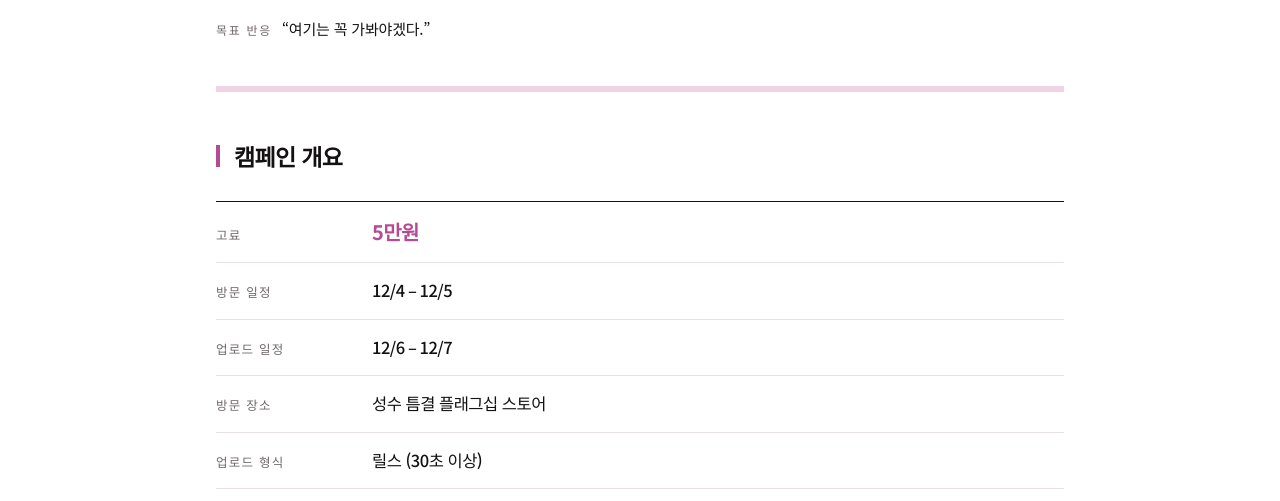
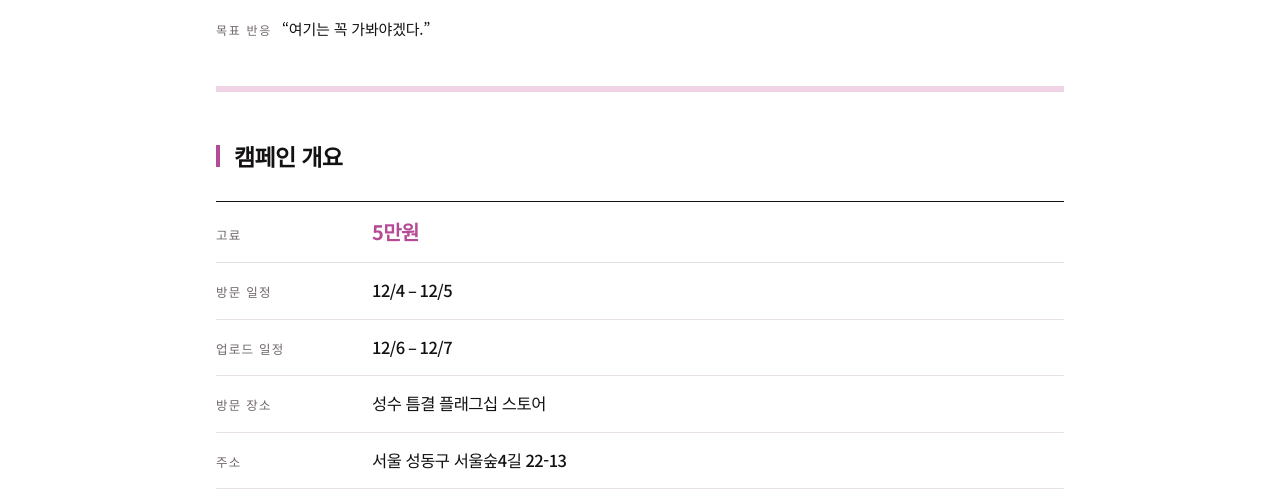
Before and after one commit to hwangyksiriai/teumgyul-fashion, a plain HTML site: page visit-7qmf2n/index.html in a window 1280 px wide. Shown: the part 445-946 px from the top of the page. Drawn offline with nearby package versions, Linux system fonts and the light colour scheme.

Commit message:
Micro pages: store address in overview

```diff
--- a/visit-7qmf2n/index.html
+++ b/visit-7qmf2n/index.html
@@ -281,6 +281,7 @@ td.k{color:var(--accent)}
       <div><dt>방문 일정</dt><dd>12/4 – 12/5</dd></div>
       <div><dt>업로드 일정</dt><dd>12/6 – 12/7</dd></div>
       <div><dt>방문 장소</dt><dd>성수 틈결 플래그십 스토어</dd></div>
+      <div><dt>주소</dt><dd>서울 성동구 서울숲4길 22-13</dd></div>
       <div><dt>업로드 형식</dt><dd>릴스 (30초 이상)</dd></div>
       <div><dt>공동작업자</dt><dd>@teumgyul_official</dd></div>
       <div><dt>게시 유지 기간</dt><dd>3개월</dd></div>
```
Also changed, not shown: visit-ikw9t2/index.html (+1 -0 lines), visit-wpz0gs/index.html (+1 -0 lines).
